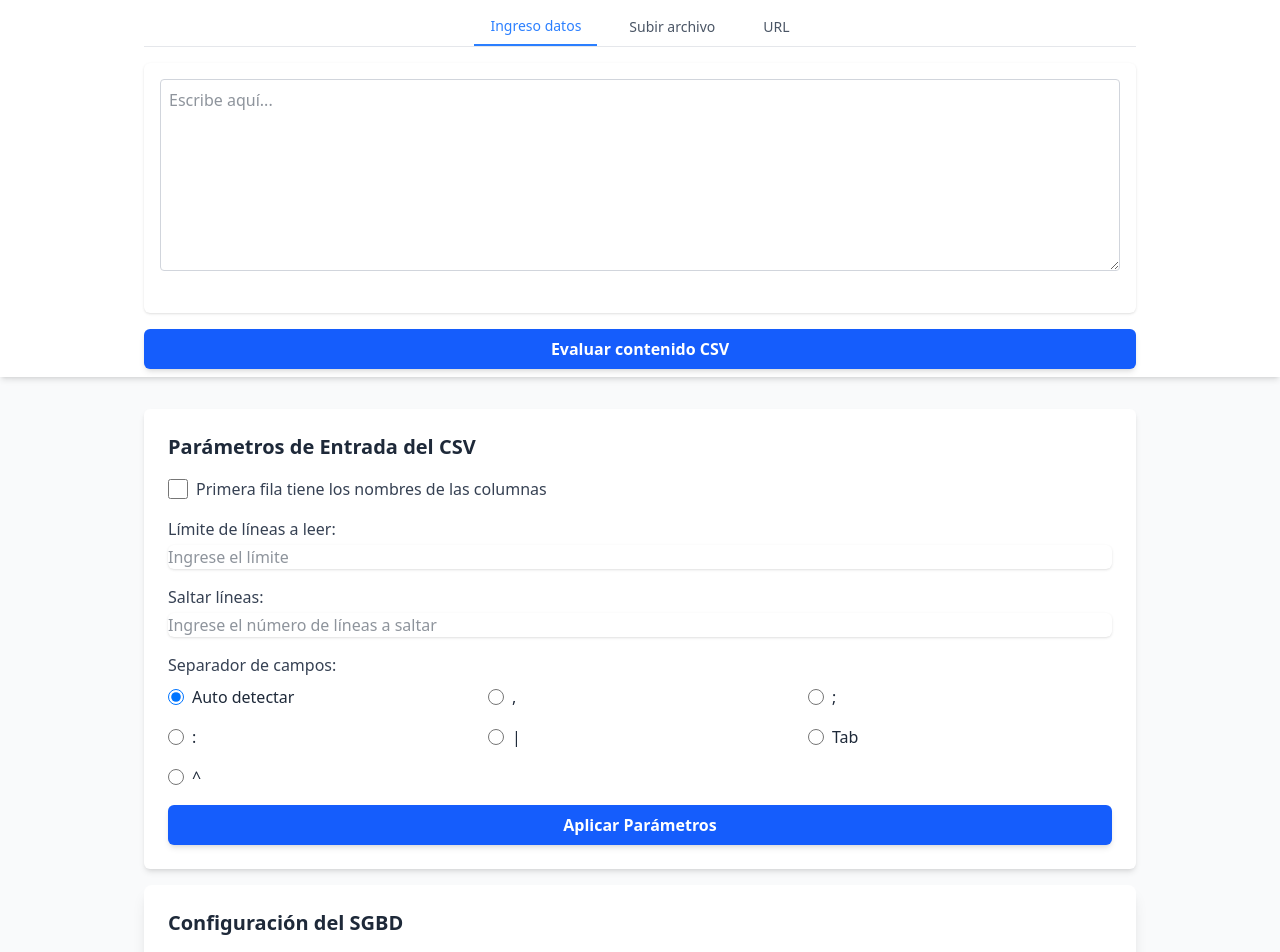
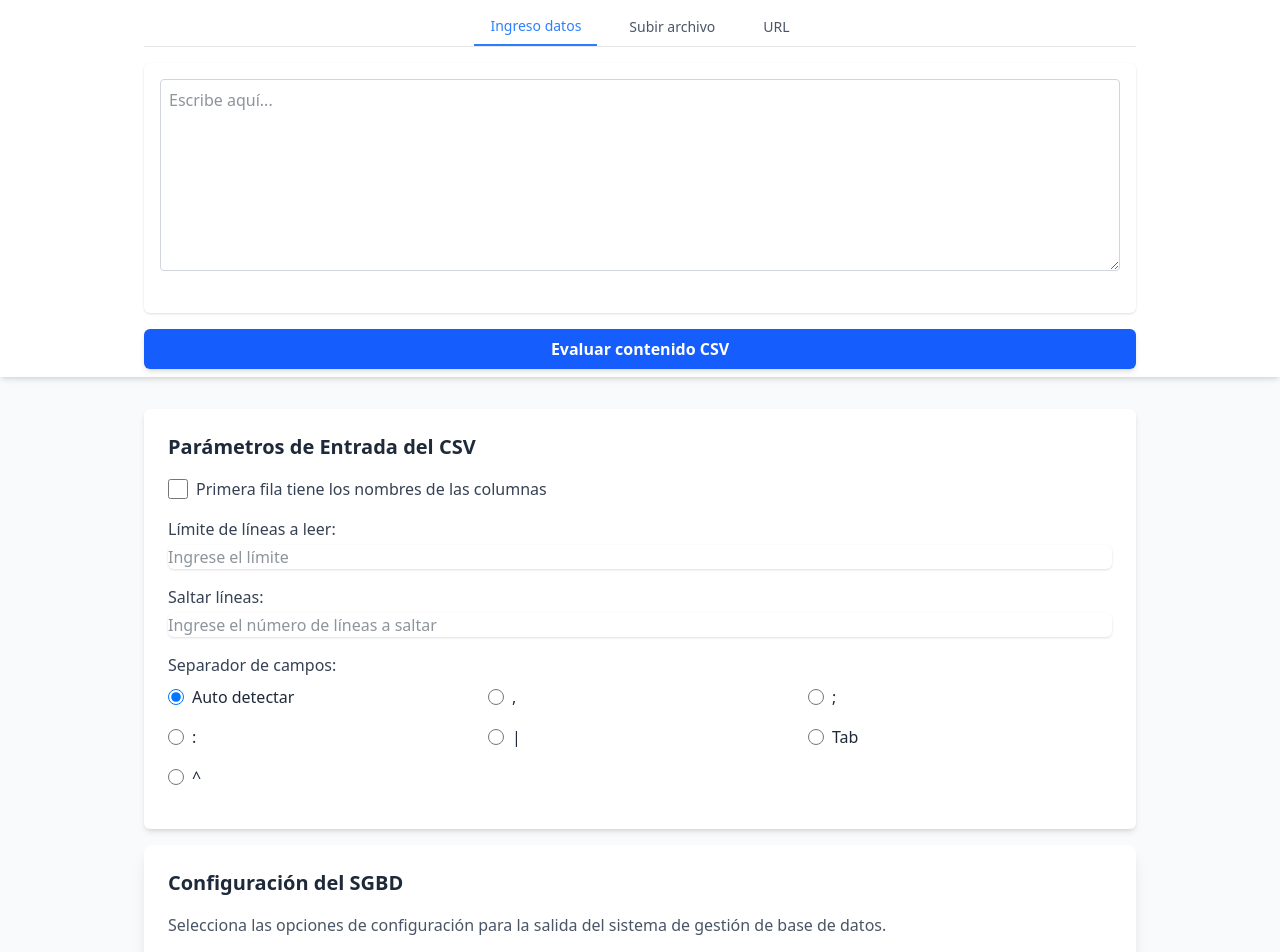
Before and after one commit to Fhernd/proy10_convertidor_csv_sql, a Vue app: page / in a window 1280 px wide. Shown: the top 952 px of the page. Built offline with nearby package versions, Linux system fonts and the light colour scheme; the HTML template or start-up script is replaced by a standard one.

Commit message:
Ya no se utiliza un botón específico para leer los parámetros de opciones de entrada. En su lugar se va a buscar la emisión de los valores cada vez que estos cambios.

```diff
--- a/src/components/OpcionesEntrada.vue
+++ b/src/components/OpcionesEntrada.vue
@@ -68,12 +68,6 @@
         </label>
       </div>
     </div>
-
-    <!-- Botón de enviar -->
-    <button @click="submitParams"
-      class="w-full bg-blue-600 text-white font-bold py-2 px-4 rounded-md shadow-md hover:bg-blue-700 focus:ring focus:ring-blue-200 focus:outline-none">
-      Aplicar Parámetros
-    </button>
   </div>
 </template>
 
@@ -97,8 +91,4 @@ const params = ref({
 watch(() => props.delimitador, (newVal) => {
   params.value.delimitador = newVal;
 });
-
-const submitParams = () => {
-  console.log("Parámetros seleccionados:", params.value);
-};
 </script>
```
